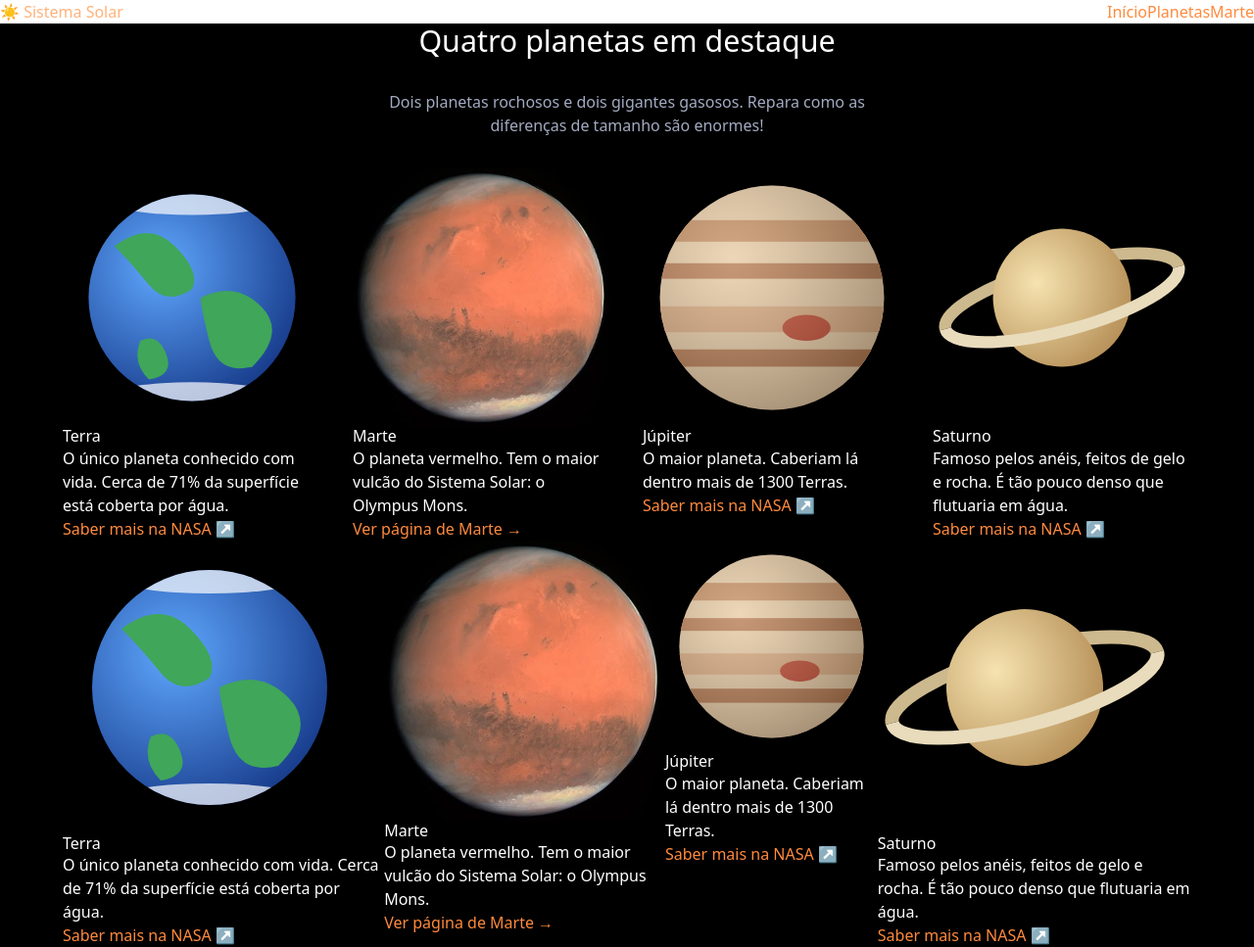
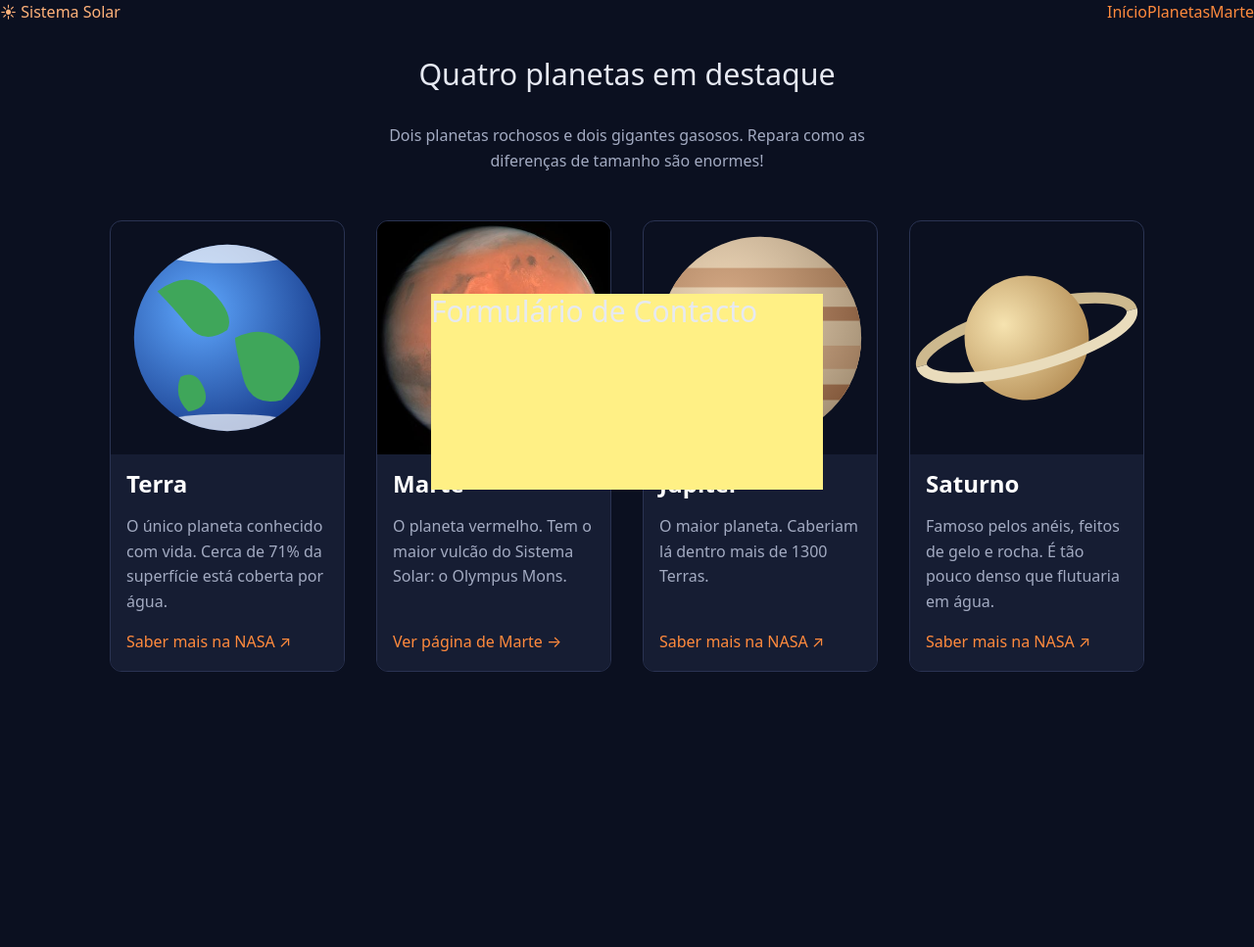
Before and after one commit to psoares-iscac/web-turma1, a PHP site: page /index2.html in a window 1280 px wide. Shown: the whole page at 98% size. After the commit the page ends 686 px from the top, so only its background shows below. Run offline with PHP 8.4, Linux system fonts and the light colour scheme.

Commit message:
tailwind.5

```diff
--- a/sistema-solar/css/sistemasolar.css
+++ b/sistema-solar/css/sistemasolar.css
@@ -10,6 +10,15 @@
   --raio: 12px;                 /* cantos arredondados */
   --largura-max: 1100px;        /* largura máxima do conteúdo */
   --fonte: system-ui, -apple-system, "Segoe UI", Roboto, sans-serif;
+}
+
+body {
+  margin: 0;
+  font-family: var(--fonte);
+  font-size: 1rem;
+  line-height: 1.6;
+  color: var(--cor-texto);
+  background-color: var(--cor-fundo);
 }
 
 h1, h2, h3 {
--- a/sistema-solar/index2.html
+++ b/sistema-solar/index2.html
@@ -7,6 +7,17 @@
   <title>Sistema Solar | Início</title>
   <script src="https://cdn.jsdelivr.net/npm/@tailwindcss/browser@4"></script>
   <link rel="stylesheet" href="css/sistemasolar.css">
+  <style type="text/tailwindcss">
+    @utility cartao{
+      @apply flex flex-col border border-(--cor-borda) rounded-(--raio) overflow-hidden
+          hover:-translate-y-4 duration-1000 ;
+    }
+
+    @utility cartao__corpo{
+      @apply p-4 bg-(--cor-superficie) flex flex-col h-full ;
+    }
+  </style>
+
 </head>
 <body>
 
@@ -25,6 +36,10 @@
       </nav>
     </div>
   </header>
+
+  <div id="form-contacto" class="w-[400px] h-[200px] bg-yellow-200 absolute top-1/2 left-1/2 -translate-x-1/2 -translate-y-1/2 z-10">
+    <div class="text-3xl">Formulário de Contacto</div>
+  </div>
 
   <main class="">
 
@@ -53,8 +68,8 @@
     </section>
 
     <!-- ===== LISTA DE PLANETAS (CARTÕES) ===== -->
-    <section id="planetas" class="seccao bg-black text-white">
-      <div class="w-full max-w-6xl mx-auto">
+    <section id="planetas" class="seccao ">
+      <div class="w-full max-w-6xl mx-auto p-8">
         <h2 class="text-center">Quatro planetas em destaque</h2>
         <p class="mx-auto my-8 max-w-[32rem] text-center text-[var(--cor-texto-suave)]">
           Dois planetas rochosos e dois gigantes gasosos.
@@ -62,14 +77,14 @@
         </p>
 
         <!-- Grelha de cartões: 1 coluna no telemóvel, 2 no tablet, 4 no computador -->
-        <div class="grelha-cartoes grid gap-8 grid-cols-1 sm:grid-cols-2 lg:grid-cols-4">
+        <div class="p-4 grelha-cartoes grid gap-8 grid-cols-1 sm:grid-cols-2 lg:grid-cols-4">
 
           <article class="cartao">
             <img src="img/terra.svg" alt="Ilustração do planeta Terra" class="cartao__imagem" width="300" height="300">
             <div class="cartao__corpo">
-              <h3>Terra</h3>
-              <p>O único planeta conhecido com vida. Cerca de 71% da superfície está coberta por água.</p>
-              <a href="https://science.nasa.gov/earth/" target="_blank" rel="noopener" class="cartao__link">Saber mais na NASA ↗</a>
+              <h3 class="text-white font-bold text-2xl">Terra</h3>
+              <p class="text-(--cor-texto-suave) my-4">O único planeta conhecido com vida. Cerca de 71% da superfície está coberta por água.</p>
+              <a href="https://science.nasa.gov/earth/" target="_blank" rel="noopener" class="mt-auto cartao__link">Saber mais na NASA ↗</a>
             </div>
           </article>
 
@@ -88,86 +103,34 @@
               width="400" height="400"
               loading="lazy">
             <div class="cartao__corpo">
-              <h3>Marte</h3>
-              <p>O planeta vermelho. Tem o maior vulcão do Sistema Solar: o Olympus Mons.</p>
+              <h3 class="text-white font-bold text-2xl">Marte</h3>
+              <p class="text-(--cor-texto-suave) my-4">O planeta vermelho. Tem o maior vulcão do Sistema Solar: o Olympus Mons.</p>
               <!-- Link interno para a segunda página -->
-              <a href="marte.html" class="cartao__link">Ver página de Marte →</a>
+              <a href="marte.html" class="mt-auto cartao__link">Ver página de Marte →</a>
             </div>
           </article>
 
           <article class="cartao">
             <img src="img/jupiter.svg" alt="Ilustração de Júpiter com riscas e a Grande Mancha Vermelha" class="cartao__imagem" width="300" height="300">
             <div class="cartao__corpo">
-              <h3>Júpiter</h3>
-              <p>O maior planeta. Caberiam lá dentro mais de 1300 Terras.</p>
-              <a href="https://science.nasa.gov/jupiter/" target="_blank" rel="noopener" class="cartao__link">Saber mais na NASA ↗</a>
+              <h3 class="text-white font-bold text-2xl">Júpiter</h3>
+              <p class="text-(--cor-texto-suave) my-4">O maior planeta. Caberiam lá dentro mais de 1300 Terras.</p>
+              <a href="https://science.nasa.gov/jupiter/" target="_blank" rel="noopener" class="mt-auto cartao__link">Saber mais na NASA ↗</a>
             </div>
           </article>
 
           <article class="cartao">
             <img src="img/saturno.svg" alt="Ilustração de Saturno com os seus anéis" class="cartao__imagem" width="300" height="300">
             <div class="cartao__corpo">
-              <h3>Saturno</h3>
-              <p>Famoso pelos anéis, feitos de gelo e rocha. É tão pouco denso que flutuaria em água.</p>
-              <a href="https://science.nasa.gov/saturn/" target="_blank" rel="noopener" class="cartao__link">Saber mais na NASA ↗</a>
+              <h3 class="text-white font-bold text-2xl">Saturno</h3>
+              <p class="text-(--cor-texto-suave) my-4">Famoso pelos anéis, feitos de gelo e rocha. É tão pouco denso que flutuaria em água.</p>
+              <a href="https://science.nasa.gov/saturn/" target="_blank" rel="noopener" class="mt-auto cartao__link">Saber mais na NASA ↗</a>
             </div>
           </article>
 
         </div>
 
-        <!-- Grelha de cartões: 1 coluna no telemóvel, 2 no tablet, 4 no computador -->
-        <div class="grelha-cartoes flex ">
 
-          <article class="cartao">
-            <img src="img/terra.svg" alt="Ilustração do planeta Terra" class="cartao__imagem" width="300" height="300">
-            <div class="cartao__corpo">
-              <h3>Terra</h3>
-              <p>O único planeta conhecido com vida. Cerca de 71% da superfície está coberta por água.</p>
-              <a href="https://science.nasa.gov/earth/" target="_blank" rel="noopener" class="cartao__link">Saber mais na NASA ↗</a>
-            </div>
-          </article>
-
-          <article class="cartao">
-            <!-- Fotografia real (JPG) em vez de ilustração (SVG).
-                 srcset: lista de versões da mesma imagem e a respetiva largura (w).
-                 sizes: largura que a imagem vai ocupar no ecrã.
-                 O browser escolhe o ficheiro mais leve que chegue para a qualidade. -->
-            <img
-              src="img/marte-osiris-400.jpg"
-              srcset="img/marte-osiris-400.jpg 400w,
-                      img/marte-osiris-800.jpg 800w"
-              sizes="(min-width: 1024px) 25vw, (min-width: 640px) 50vw, 100vw"
-              alt="Fotografia de Marte tirada pela sonda Rosetta, com o planeta alaranjado sobre fundo negro"
-              class="cartao__imagem cartao__imagem--foto"
-              width="400" height="400"
-              loading="lazy">
-            <div class="cartao__corpo">
-              <h3>Marte</h3>
-              <p>O planeta vermelho. Tem o maior vulcão do Sistema Solar: o Olympus Mons.</p>
-              <!-- Link interno para a segunda página -->
-              <a href="marte.html" class="cartao__link">Ver página de Marte →</a>
-            </div>
-          </article>
-
-          <article class="cartao">
-            <img src="img/jupiter.svg" alt="Ilustração de Júpiter com riscas e a Grande Mancha Vermelha" class="cartao__imagem" width="300" height="300">
-            <div class="cartao__corpo">
-              <h3>Júpiter</h3>
-              <p>O maior planeta. Caberiam lá dentro mais de 1300 Terras.</p>
-              <a href="https://science.nasa.gov/jupiter/" target="_blank" rel="noopener" class="cartao__link">Saber mais na NASA ↗</a>
-            </div>
-          </article>
-
-          <article class="cartao">
-            <img src="img/saturno.svg" alt="Ilustração de Saturno com os seus anéis" class="cartao__imagem" width="300" height="300">
-            <div class="cartao__corpo">
-              <h3>Saturno</h3>
-              <p>Famoso pelos anéis, feitos de gelo e rocha. É tão pouco denso que flutuaria em água.</p>
-              <a href="https://science.nasa.gov/saturn/" target="_blank" rel="noopener" class="cartao__link">Saber mais na NASA ↗</a>
-            </div>
-          </article>
-
-        </div>
       </div>
     </section>
 
```
